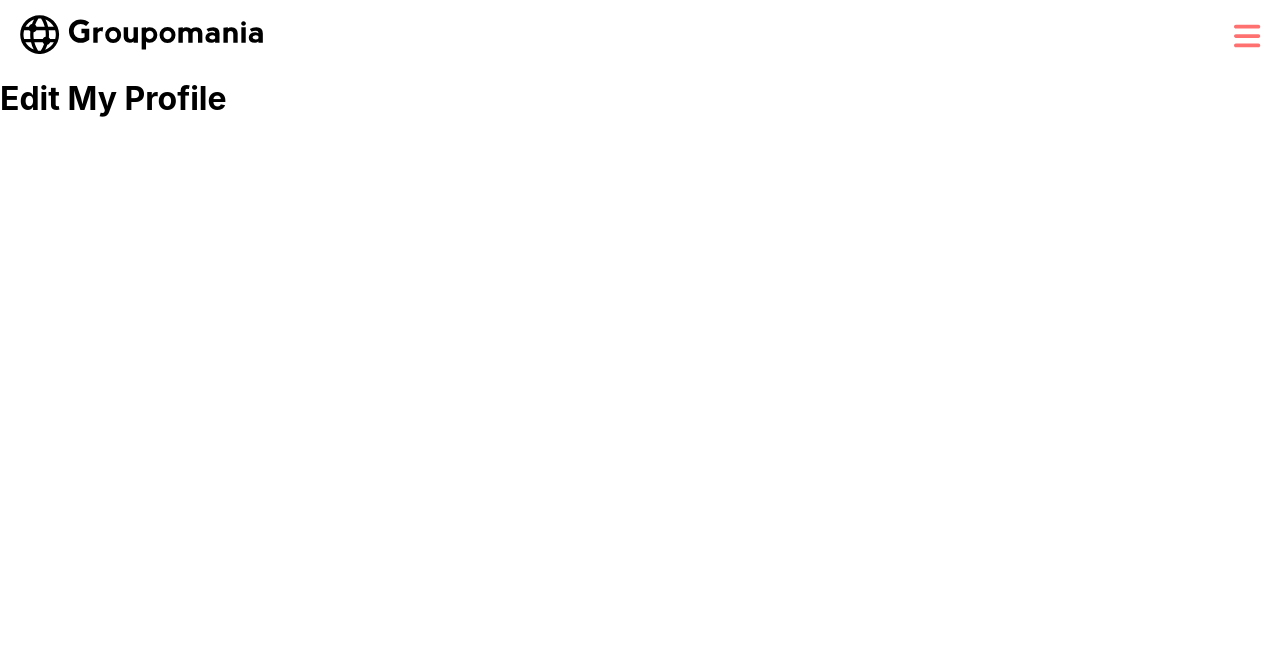
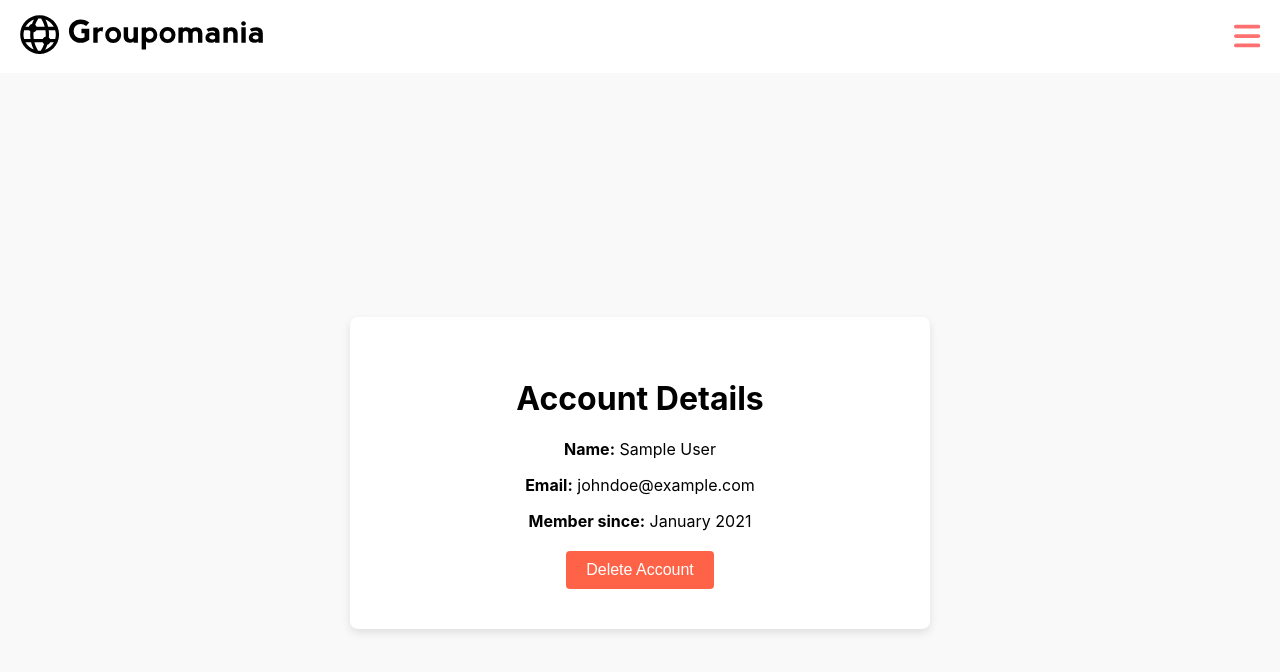
Before and after one commit to abby-pfingsten/groupomania-react-app, a React (Create React App) app in the folder app/: page /profile in a window 1280 px wide. Shown: the top 672 px of the page. Built offline with nearby package versions, Linux system fonts and the light colour scheme; sample sign-in values are in the browser's storage.

Commit message:
have design idea for account

```diff
--- a/app/src/App.js
+++ b/app/src/App.js
@@ -2,7 +2,7 @@ import { BrowserRouter, Route, Routes } from "react-router-dom"
 import Login from "./frontend/pages/Login"
 import Signup from "./frontend/pages/Signup"
 import Home from "./frontend/pages/Home"
-import Profile from "./frontend/pages/Profile"
+import Profile from "./frontend/pages/Account"
 import { Outlet, Navigate } from "react-router-dom"
 import { useState } from "react"
 import PostPage from "./frontend/pages/PostPage"
--- /dev/null
+++ b/app/src/frontend/pages/Account.js
@@ -0,0 +1,49 @@
+import Header from "./Header"
+import "../styles/Account.scss"
+
+const Account = () => {
+  // grab the name of the user
+  let userObject = localStorage.getItem("userInfo")
+  let userName = JSON.parse(userObject)[["name"]]
+
+  const handleDeleteAccount = () => {
+    // Implement delete account logic here
+    alert("Account deletion logic goes here.")
+  }
+  // return (
+  //   <div>
+  //     <Header />
+  //     {userName}
+  //   </div>
+  // )
+
+  return (
+    <>
+      <Header/>
+      <div className="account-page">
+        <div className="account-page__container">
+          <h1>Account Details</h1>
+          <div className="account-page__info">
+            <p>
+              <strong>Name:</strong> {userName}
+            </p>
+            <p>
+              <strong>Email:</strong> johndoe@example.com
+            </p>
+            <p>
+              <strong>Member since:</strong> January 2021
+            </p>
+          </div>
+          <button
+            className="account-page__delete-button"
+            onClick={handleDeleteAccount}
+          >
+            Delete Account
+          </button>
+        </div>
+      </div>
+    </>
+  )
+}
+
+export default Account
--- a/app/src/frontend/pages/Profile.js
+++ /dev/null
@@ -1,11 +0,0 @@
-import Header from "./Header"
-const Profile = () => {
-  return (
-    <div>
-      <Header />
-      <h1>Edit My Profile</h1>
-    </div>
-  )
-}
-
-export default Profile
--- /dev/null
+++ b/app/src/frontend/styles/Account.scss
@@ -0,0 +1,39 @@
+/* AccountPage.scss */
+@import "./utils/mixins.scss";
+
+.account-page {
+  display: flex;
+  justify-content: center;
+  align-items: center;
+  height: 100vh;
+  background-color: #f9f9f9;
+}
+
+.account-page__container {
+  background-color: #fff;
+  padding: 40px;
+  border-radius: 8px;
+  box-shadow: 0 4px 8px rgba(0, 0, 0, 0.1);
+  max-width: 500px;
+  width: 100%;
+  text-align: center;
+}
+
+.account-page__info {
+  margin-bottom: 20px;
+}
+
+.account-page__delete-button {
+  background-color: #ff6347;
+  color: #fff;
+  border: none;
+  padding: 10px 20px;
+  border-radius: 4px;
+  cursor: pointer;
+  font-size: 16px;
+  transition: background-color 0.3s;
+}
+
+.account-page__delete-button:hover {
+  background-color: #ff4500;
+}
```
